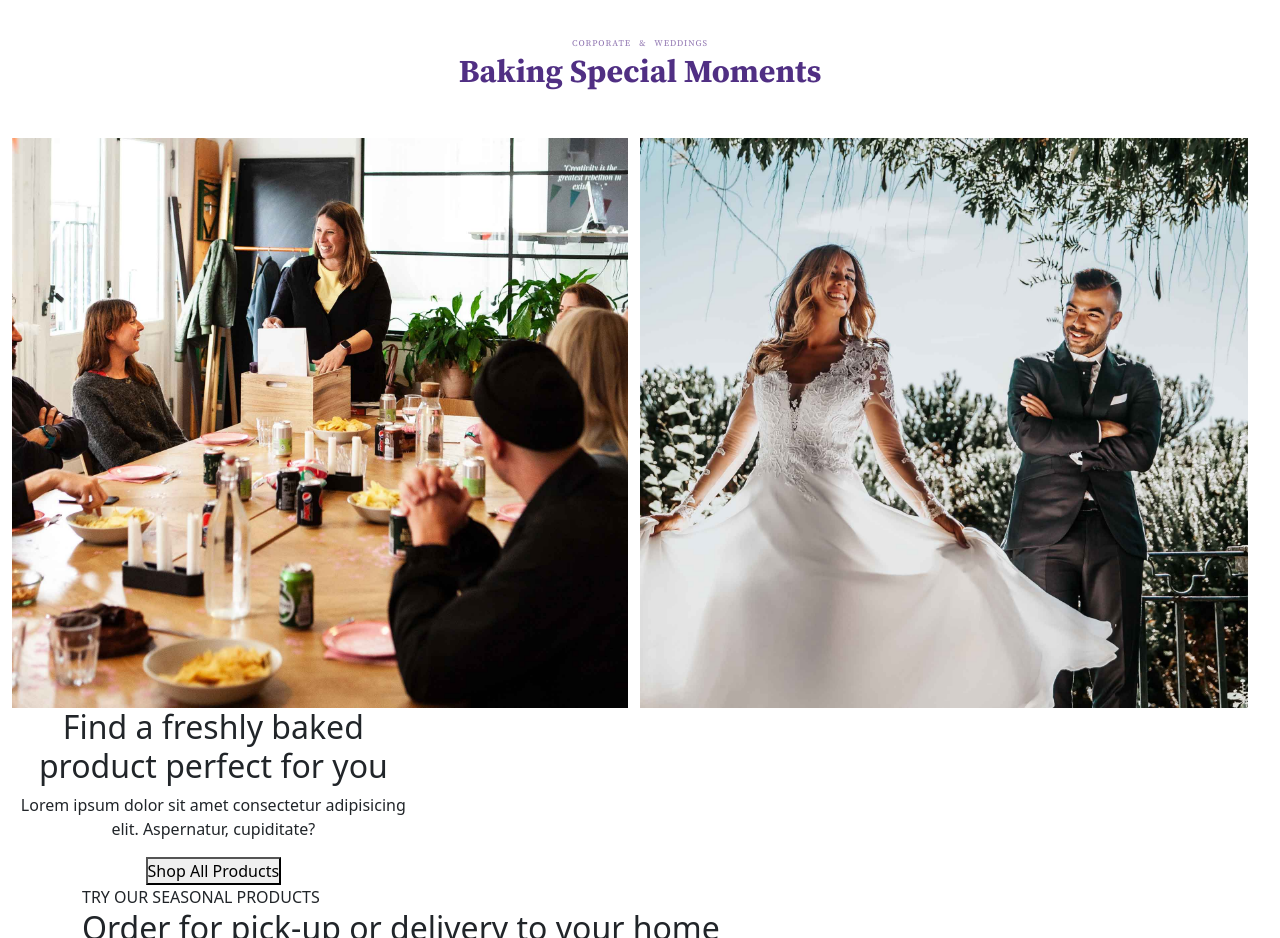
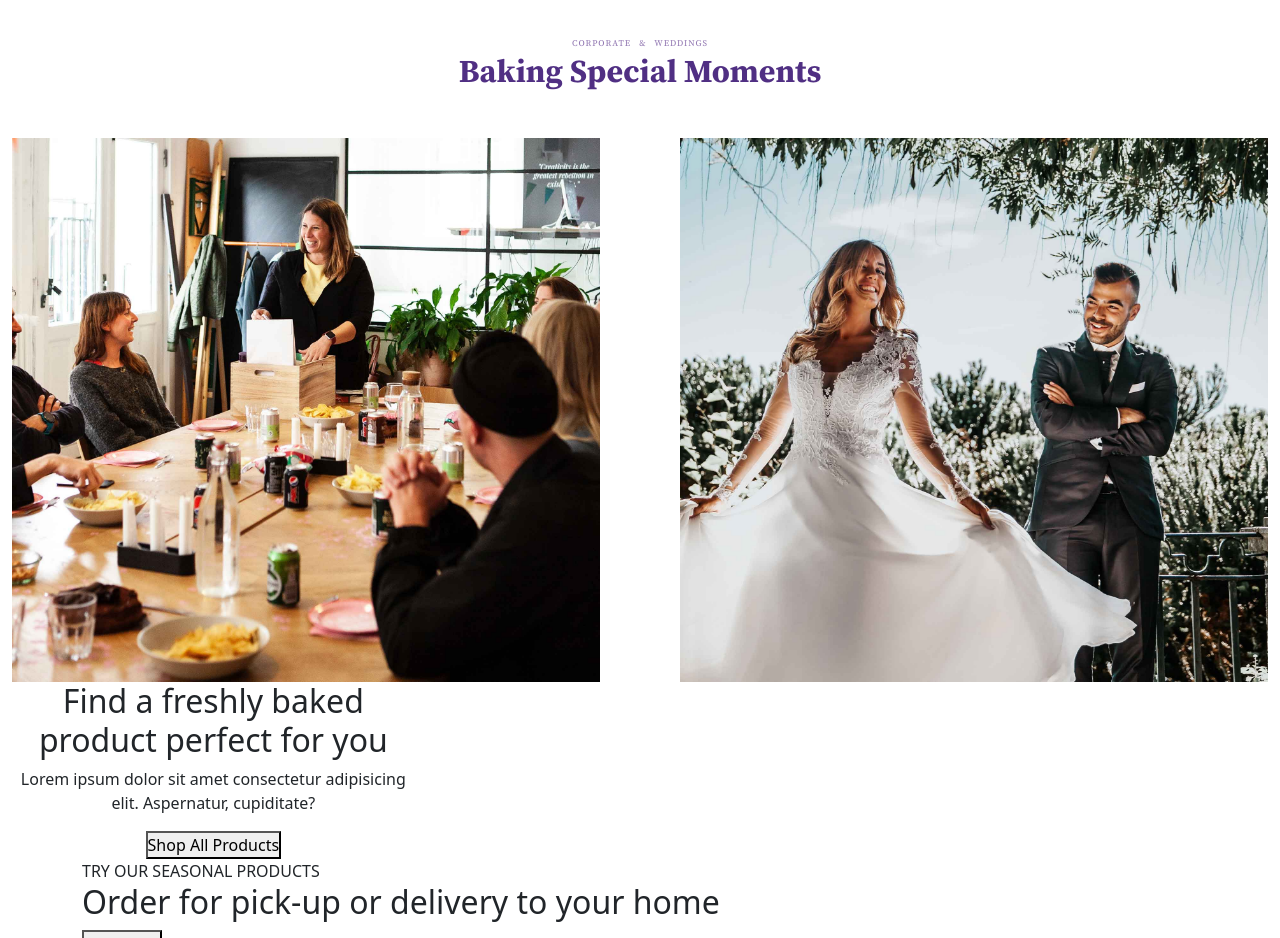
Before and after one commit to antoniostassi/proj-html-vuejs, a Vue app: page / in a window 1280 px wide. Shown: the part 1340-2278 px from the top of the page. Built offline with nearby package versions, Linux system fonts and the light colour scheme.

Commit message:
Weddings photos gap fix

```diff
--- a/src/assets/scss/components/Weddings.scss
+++ b/src/assets/scss/components/Weddings.scss
@@ -9,10 +9,15 @@
     opacity:1;
     top:0;
     left:0;
-    width:95%;
+    width:100%;
     height: 100%;
 }
 
-.col-6:hover #hover-wedding {
-    background-image: url('../assets/images/wedding-hover-bg.jpg');
+.my-col-6 {
+
+    width:calc(50% - 40px);
+    &:hover #hover-wedding {
+        background-image: url('../assets/images/wedding-hover-bg.jpg');
+    }
+
 }
--- a/src/components/Weddings.vue
+++ b/src/components/Weddings.vue
@@ -15,11 +15,11 @@
             <h2 class="serif-bold dark-font">Baking Special Moments</h2>
         </div>
 
-        <div class="row mt-5">
-            <div class="col-6">
-                <img src="../assets/images/corporate-bg.jpg" alt="Wedding">
+        <div class="d-flex mt-5 justify-content-between">
+            <div class="my-col-6">
+                <img src="../assets/images/corporate-bg.jpg" alt="Corporate">
             </div>
-            <div class="col-6 position-relative d-flex justify-content-end">
+            <div class="my-col-6 position-relative d-flex align-content-end">
                 <div id="hover-wedding"></div>
             </div>
         </div>
```
